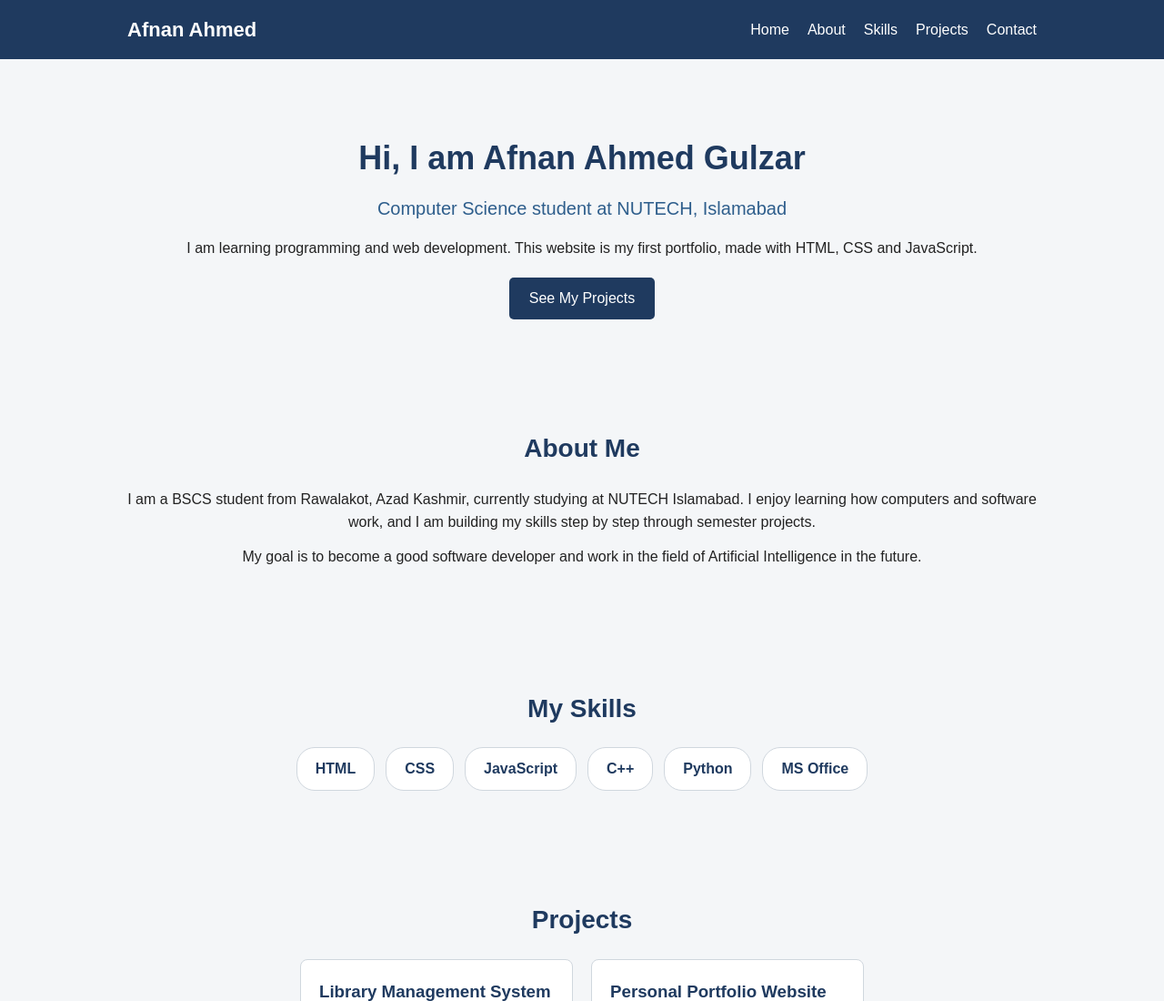
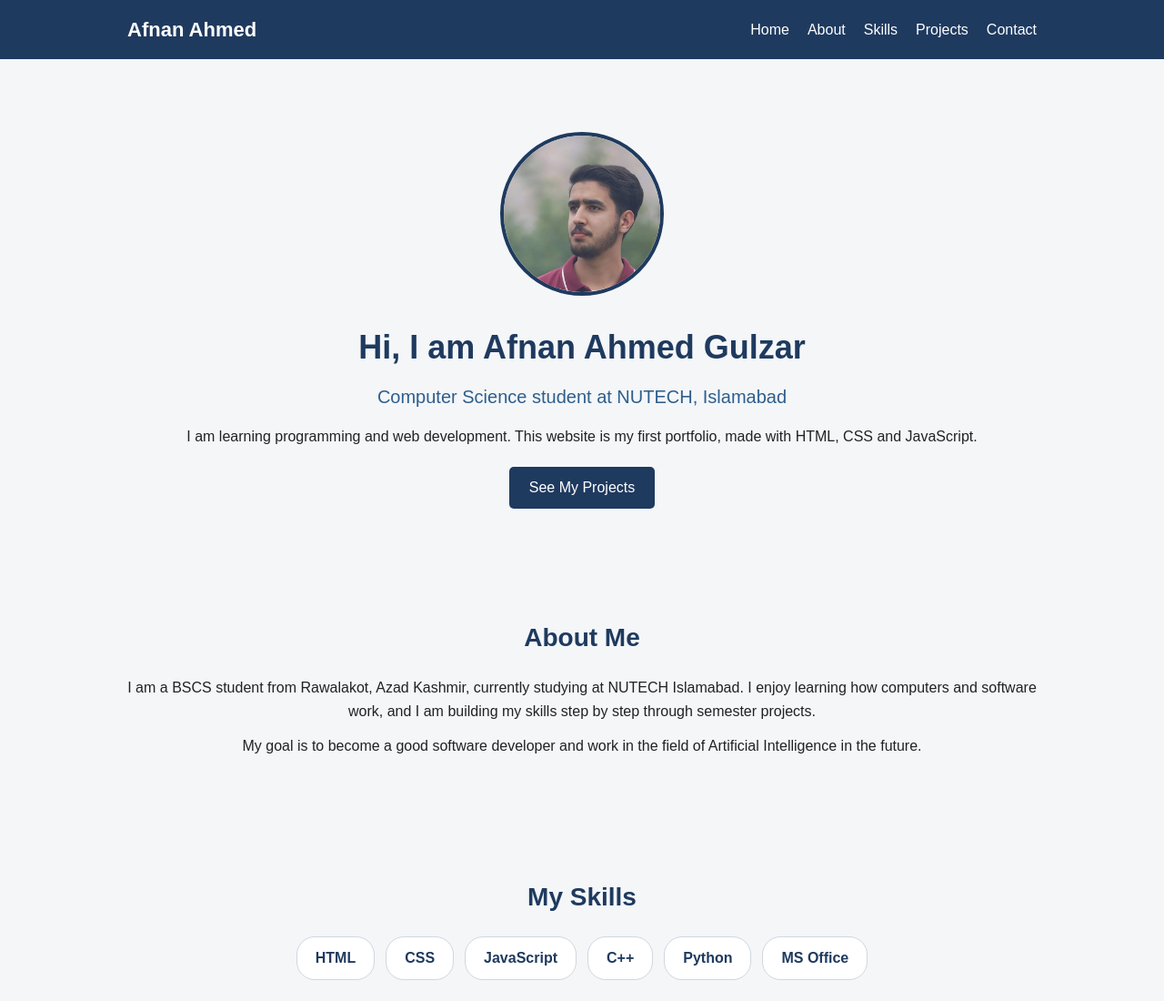
Before and after one commit to afnanahmed424/personal-portfolio-website, a plain HTML site: page index.html in a window 1280 px wide. Shown: the top 1100 px of the page at 91% size. Drawn offline with Linux system fonts and the light colour scheme.

Commit message:
Show profile photo on home section

```diff
--- a/index.html
+++ b/index.html
@@ -23,6 +23,7 @@
     </header>
 
     <section id="home" class="home">
+        <img src="profile.jpg" alt="Afnan Ahmed Gulzar" class="profile-pic">
         <h1>Hi, I am Afnan Ahmed Gulzar</h1>
         <p class="tagline">Computer Science student at NUTECH, Islamabad</p>
         <p>I am learning programming and web development. This website is my first portfolio, made with HTML, CSS and JavaScript.</p>
--- a/style.css
+++ b/style.css
@@ -66,6 +66,16 @@ section {
 .home {
     text-align: center;
     padding-top: 80px;
+}
+
+.profile-pic {
+    width: 180px;
+    height: 180px;
+    object-fit: cover;
+    object-position: top;
+    border-radius: 50%;
+    border: 4px solid #1f3a5f;
+    margin-bottom: 20px;
 }
 
 .home h1 {
```
